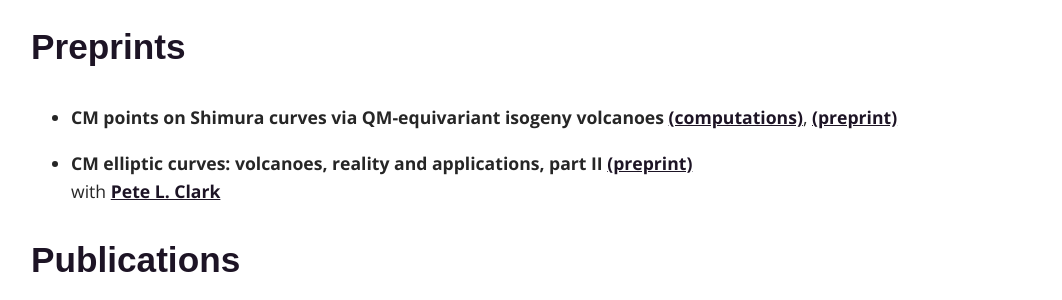
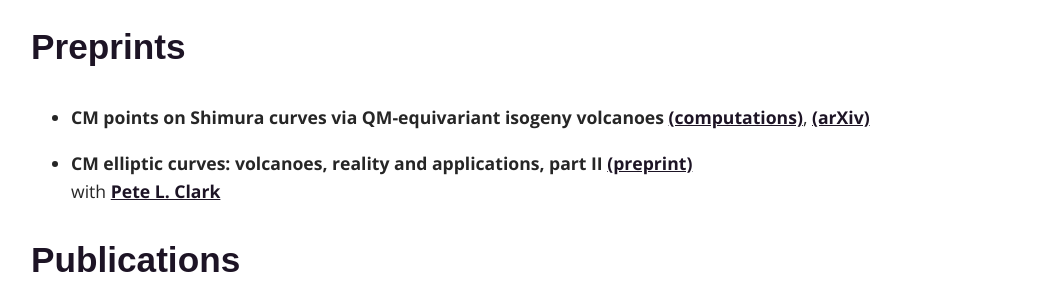
Before and after one commit to fsaia/site, a Jekyll site: the page built from _pages/02_research.md, in a window 1280 px wide and 900 px high, scrolled down 490 px. Shown: the part 155-455 px from the top of the window, without its empty margins (159-1221 px from the left). Built offline with Jekyll 4.4.1, drawn with Linux system fonts in a browser that asks for light colours; some web fonts are replaced; formulas are drawn with MathJax 3.

Commit message:
Add files via upload

```diff
--- a/_pages/02_research.md
+++ b/_pages/02_research.md
@@ -15,7 +15,7 @@ I am also interested in involving undergraduates in research. In the Fall 2024 a
 
 ## Preprints
 
-* **CM points on Shimura curves via QM-equivariant isogeny volcanoes** [(computations)](https://github.com/fsaia/CM-Points-Shimura-Curves), [(preprint)](https://drive.google.com/file/d/1SCCfv7RPSytYqSZghVFkspes5Zo7qask/view?usp=sharing)
+* **CM points on Shimura curves via QM-equivariant isogeny volcanoes** [(computations)](https://github.com/fsaia/CM-Points-Shimura-Curves), [(arXiv)](https://arxiv.org/abs/2212.12635)
 
 * **CM elliptic curves: volcanoes, reality and applications, part II** [(preprint)](https://drive.google.com/file/d/1SQwJ4HetSW6mQX-eZ_Fy4EAKF9nl5qJS/view?usp=sharing)
 	with [Pete L. Clark](http://alpha.math.uga.edu/~pete/)
```
